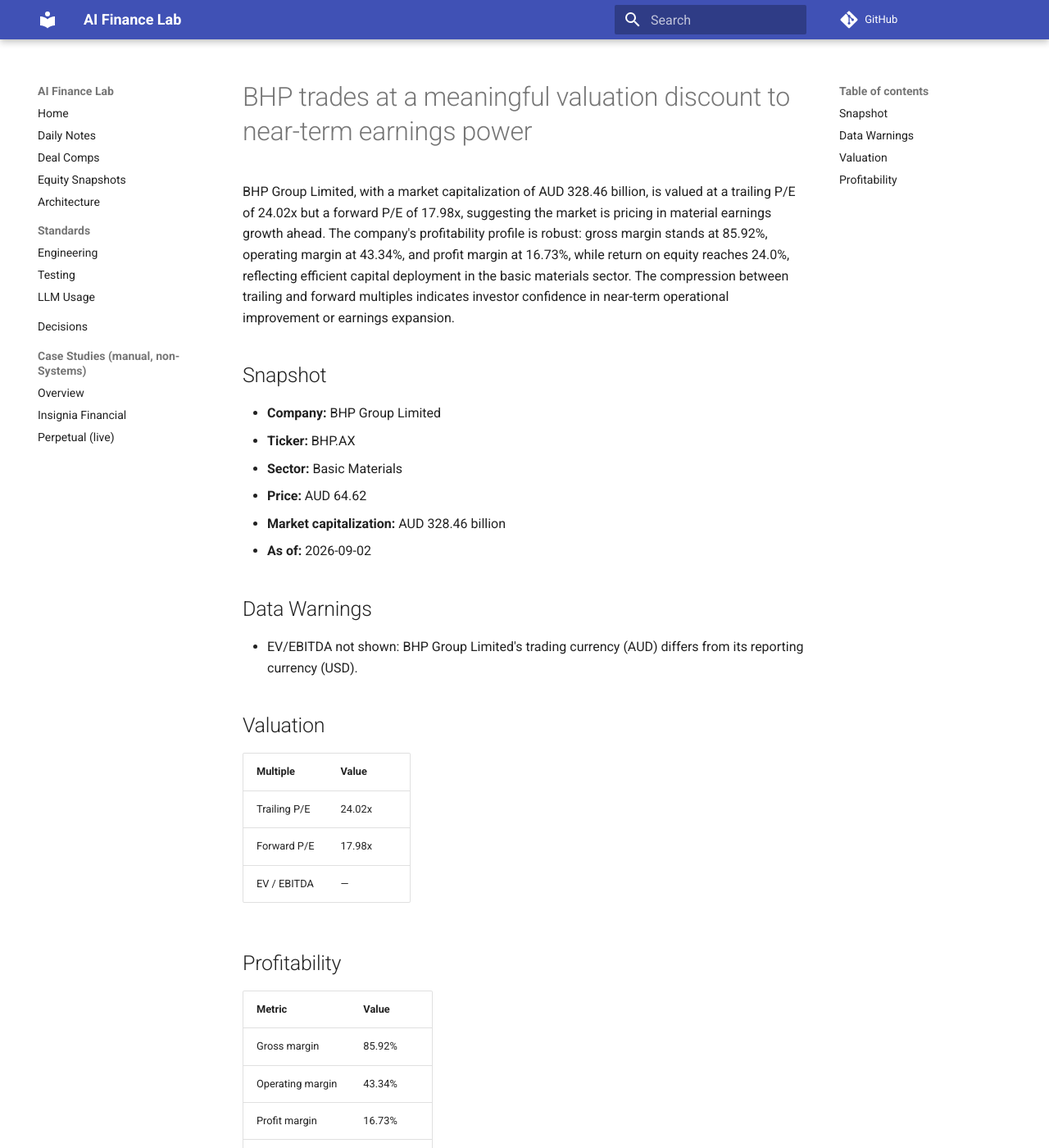
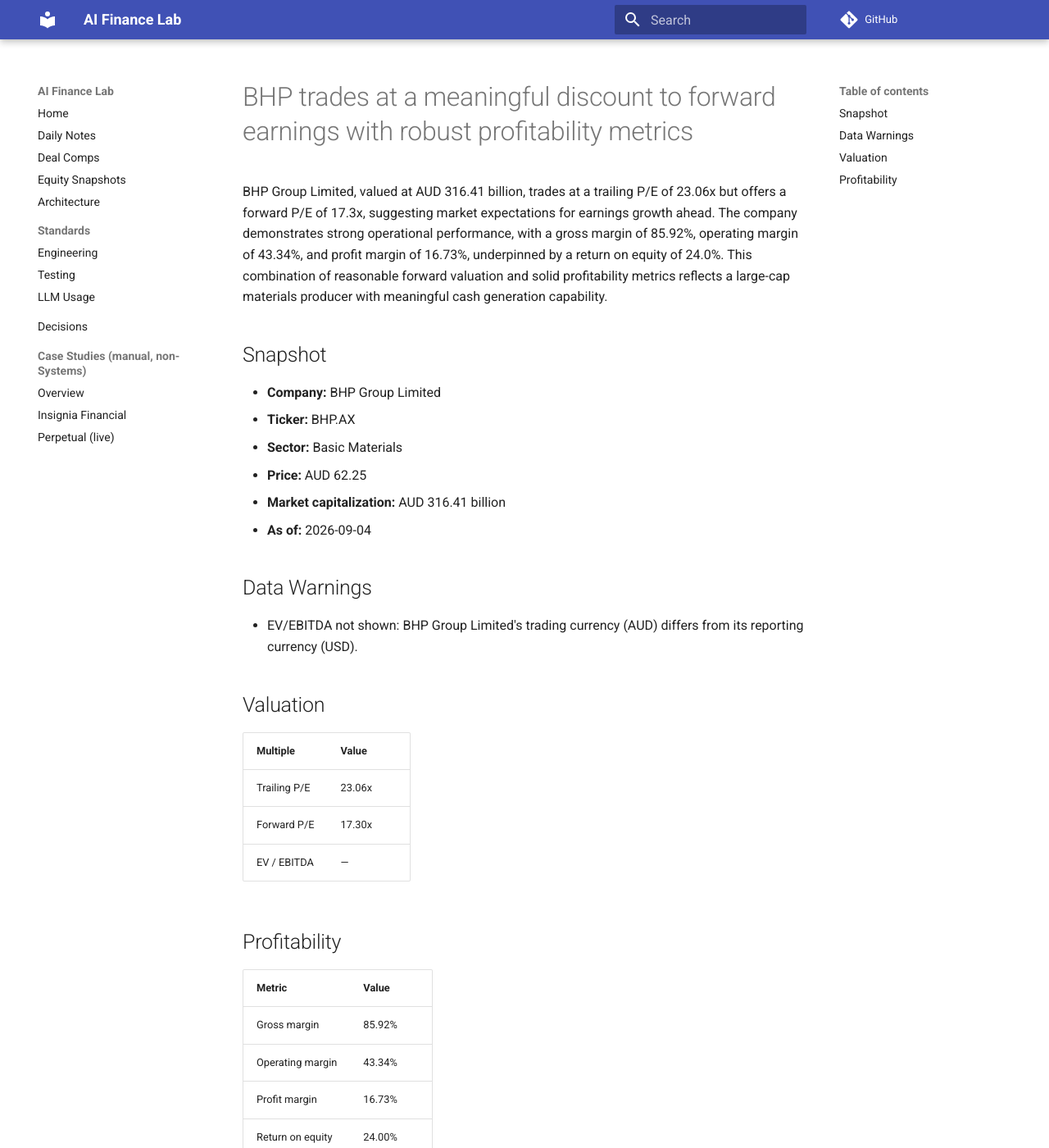
Before and after one commit to tylerkrenkels-dev/ai-finance-lab, an MkDocs documentation site: the page built from docs/equities/bhp-ax.md, in a window 1280 px wide and 1400 px high. Shown: the whole window at 82% size. Built offline with MkDocs 1.6.1 and Material for MkDocs 9.7.7, drawn with Linux system fonts in a browser that asks for light colours; comment, search, counter and statistics services are not loaded.

Commit message:
docs(equity-snapshot): publish snapshots for 2026-09-05 (#93)
Co-authored-by: github-actions[bot] <github-actions[bot]@users.noreply.github.com>

```diff
--- a/docs/equities/bhp-ax.md
+++ b/docs/equities/bhp-ax.md
@@ -1,23 +1,23 @@
 ---
 title: "BHP Group Limited (BHP.AX) — Equity Snapshot"
-date: 2026-09-02
-description: "BHP trades at a meaningful valuation discount to near-term earnings power"
+date: 2026-09-04
+description: "BHP trades at a meaningful discount to forward earnings with robust profitability metrics"
 ticker: "BHP.AX"
 currency: "AUD"
 ---
 
-# BHP trades at a meaningful valuation discount to near-term earnings power
+# BHP trades at a meaningful discount to forward earnings with robust profitability metrics
 
-BHP Group Limited, with a market capitalization of AUD 328.46 billion, is valued at a trailing P/E of 24.02x but a forward P/E of 17.98x, suggesting the market is pricing in material earnings growth ahead. The company's profitability profile is robust: gross margin stands at 85.92%, operating margin at 43.34%, and profit margin at 16.73%, while return on equity reaches 24.0%, reflecting efficient capital deployment in the basic materials sector. The compression between trailing and forward multiples indicates investor confidence in near-term operational improvement or earnings expansion.
+BHP Group Limited, valued at AUD 316.41 billion, trades at a trailing P/E of 23.06x but offers a forward P/E of 17.3x, suggesting market expectations for earnings growth ahead. The company demonstrates strong operational performance, with a gross margin of 85.92%, operating margin of 43.34%, and profit margin of 16.73%, underpinned by a return on equity of 24.0%. This combination of reasonable forward valuation and solid profitability metrics reflects a large-cap materials producer with meaningful cash generation capability.
 
 ## Snapshot
 
 - **Company:** BHP Group Limited
 - **Ticker:** BHP.AX
 - **Sector:** Basic Materials
-- **Price:** AUD 64.62
-- **Market capitalization:** AUD 328.46 billion
-- **As of:** 2026-09-02
+- **Price:** AUD 62.25
+- **Market capitalization:** AUD 316.41 billion
+- **As of:** 2026-09-04
 
 ## Data Warnings
 
@@ -27,8 +27,8 @@
 
 | Multiple | Value |
 | --- | --- |
-| Trailing P/E | 24.02x |
-| Forward P/E | 17.98x |
+| Trailing P/E | 23.06x |
+| Forward P/E | 17.30x |
 | EV / EBITDA | — |
 
 ## Profitability
```
Also changed, not shown: docs/equities/aapl.md (+8 -8 lines), docs/equities/cba-ax.md (+7 -7 lines), docs/equities/index.md (+5 -5 lines), docs/equities/jpm.md (+7 -7 lines), docs/equities/msft.md (+8 -8 lines).
